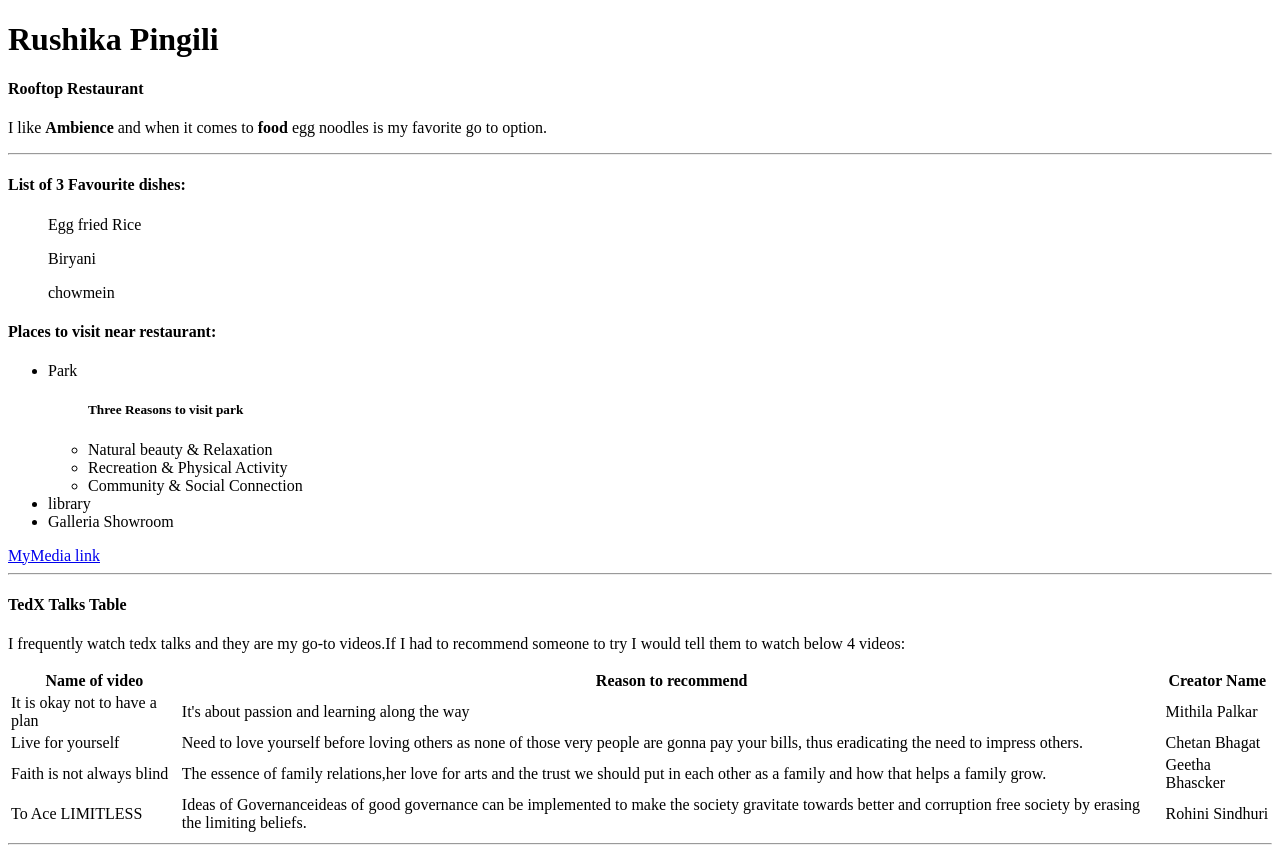
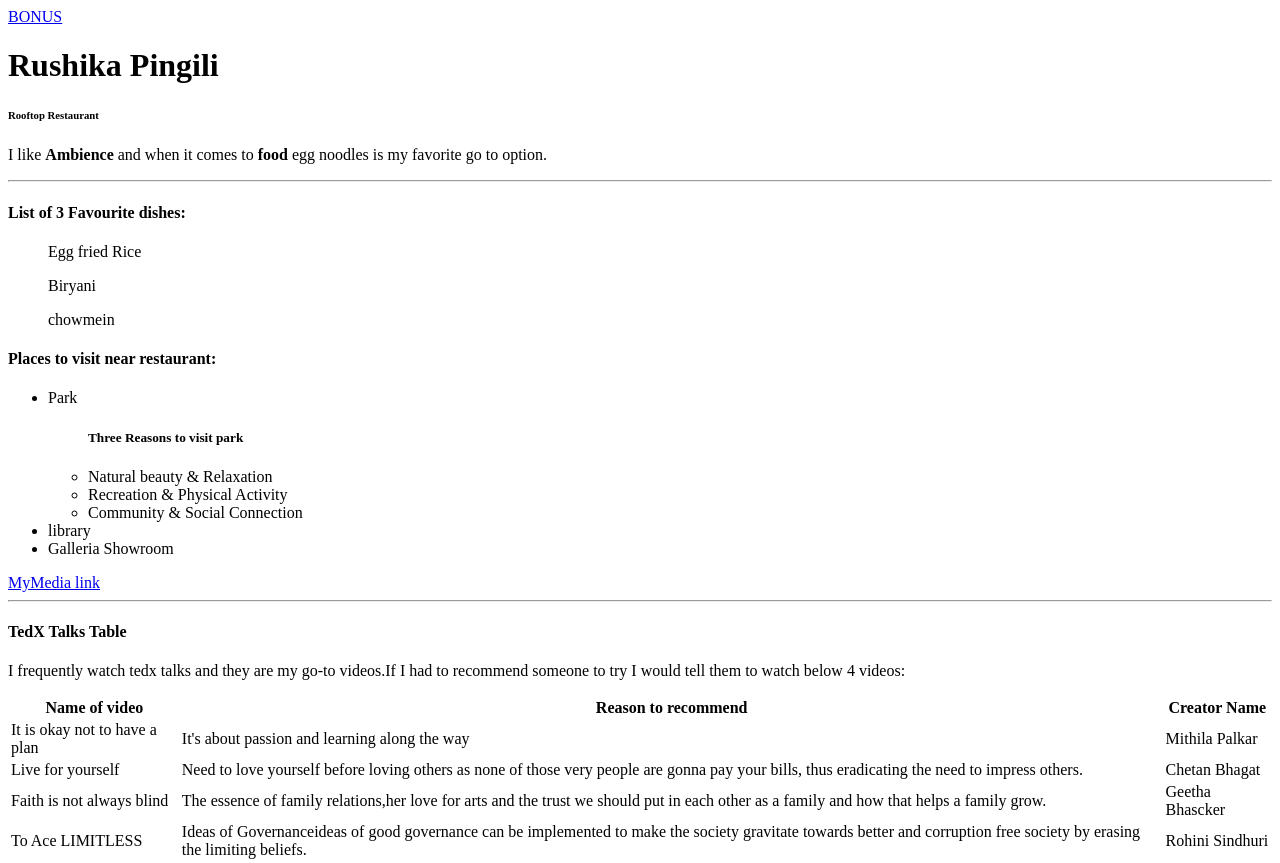
Before and after one commit to 44-563-Web-Apps-S24/44563-webapps-s24-assignment3-rushikas569628, a plain HTML site: page index.html in a window 1280 px wide. Shown: the top 863 px of the page. Drawn offline with Linux system fonts and the light colour scheme.

Commit message:
indexpage

```diff
--- a/index.html
+++ b/index.html
@@ -4,8 +4,9 @@
 <title>Learnings of HTML</title>
 </head>
 <body>
+<a href="bonus.html">BONUS</a>
 <h1>Rushika Pingili</h1>
-<h4>Rooftop Restaurant</h4>
+<h6>Rooftop Restaurant</h6>
 <p>I like <b>Ambience</b> and when it comes to <b>food</b> egg noodles is my favorite go to option.</p>
 <hr>
 <h4>List of 3 Favourite dishes:</h4>
@@ -87,5 +88,5 @@ class Processor:
         assert False, 'converter must be defined'
     </pre>
     <a href="https://code.pieces.app/collections/python">Create own data stream using python.</a>
-
+</body>
 </html>
```
